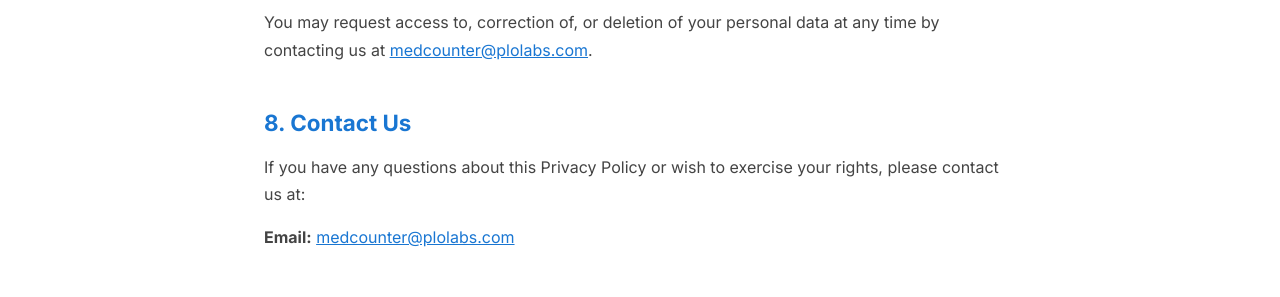
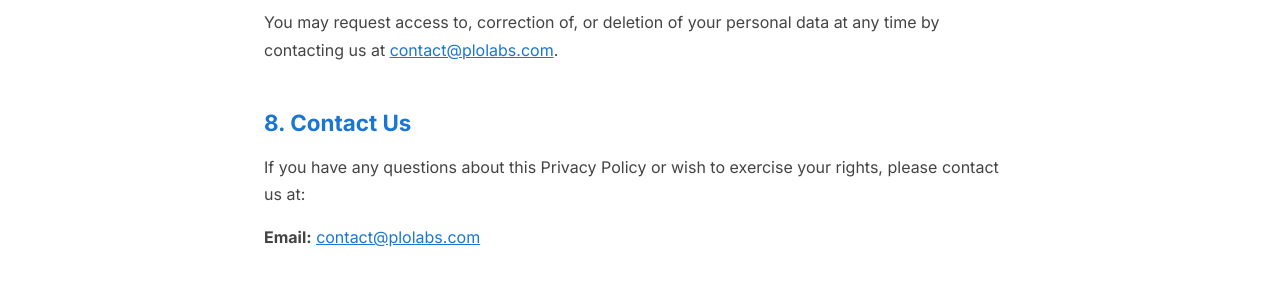
Before and after one commit to smin823/colonia_web, a plain HTML site: page privacy.html in a window 1280 px wide. Shown: the part 3220-3517 px from the top of the page. Drawn offline with Linux system fonts and the light colour scheme.

Commit message:
Update contact email to contact@plolabs.com
Co-Authored-By: Claude Opus 4.6 <noreply@anthropic.com>

```diff
--- a/privacy.html
+++ b/privacy.html
@@ -186,14 +186,14 @@
 
         <h2>7. Your Rights</h2>
         <p>
-            You may request access to, correction of, or deletion of your personal data at any time by contacting us at <a href="mailto:medcounter@plolabs.com">medcounter@plolabs.com</a>.
+            You may request access to, correction of, or deletion of your personal data at any time by contacting us at <a href="mailto:contact@plolabs.com">contact@plolabs.com</a>.
         </p>
 
         <h2>8. Contact Us</h2>
         <p>
             If you have any questions about this Privacy Policy or wish to exercise your rights, please contact us at:
         </p>
-        <p><strong>Email:</strong> <a href="mailto:medcounter@plolabs.com">medcounter@plolabs.com</a></p>
+        <p><strong>Email:</strong> <a href="mailto:contact@plolabs.com">contact@plolabs.com</a></p>
     </div>
 
     <footer>
@@ -202,7 +202,7 @@
             <ul class="footer-links">
                 <li><a href="privacy.html">Privacy Policy</a></li>
                 <li><a href="terms.html">Terms of Service</a></li>
-                <li><a href="mailto:medcounter@plolabs.com">Contact</a></li>
+                <li><a href="mailto:contact@plolabs.com">Contact</a></li>
             </ul>
         </div>
     </footer>
```
Also changed, not shown: index.html (+1 -1 lines), terms.html (+1 -1 lines).
